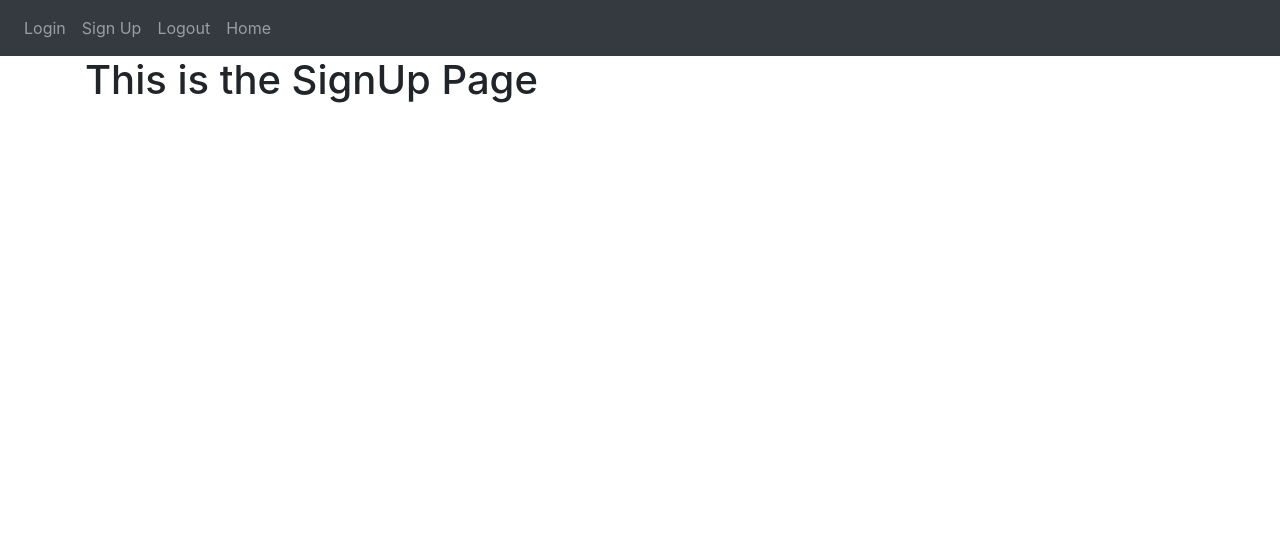
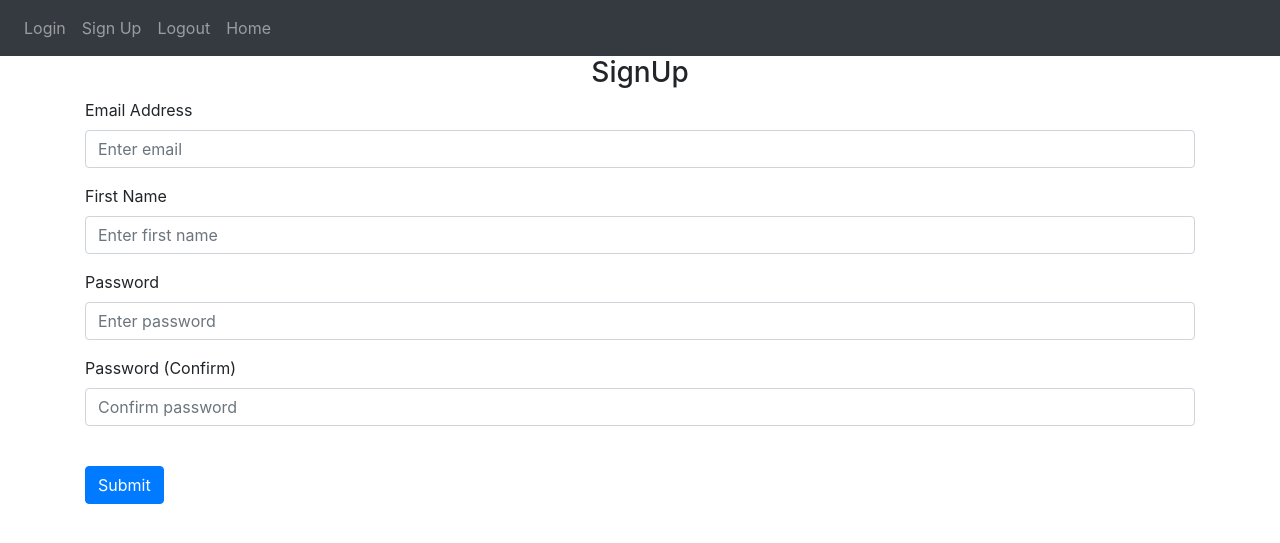
Before and after one commit to Sandra2021211/Flask-PersonalNotesApp, a Flask app: page /sign-up in a window 1280 px wide. Shown: the top 543 px of the page. Run offline with Flask 3, Linux system fonts and the light colour scheme; some libraries are stand-ins or nearby versions.

Commit message:
Added SignUp page with Bootstrap

```diff
--- a/website/auth.py
+++ b/website/auth.py
@@ -4,7 +4,7 @@ auth=Blueprint('auth', __name__)
 
 @auth.route('/login')
 def login():
-    return render_template("login.html",text="Testing")
+    return render_template("login.html")
 
 @auth.route('/logout')
 def logout():
--- a/website/templates/login.html
+++ b/website/templates/login.html
@@ -4,5 +4,5 @@
 
 {% block content %}
 <h1>This is the Login Page </h1>
-{{ text }}
+
 {% endblock %}
--- a/website/templates/sign_up.html
+++ b/website/templates/sign_up.html
@@ -2,4 +2,33 @@
 
 {% block title %} SignUp {% endblock %}
 
-{% block content %} <h1>This is the SignUp Page </h1> {% endblock %}
+{% block content %}
+
+<form method="POST">
+    <h3 align="center">SignUp</h3>
+    <div class="form-group">
+        <label for="email">Email Address</label>
+        <input type="email" class="form-control" id="email" name="email" placeholder="Enter email" />
+    </div>
+
+    <div class="form-group">
+        <label for="firstName">First Name</label>
+        <input type="text" class="form-control" id="firstName" name="firstName" placeholder="Enter first name" />
+    </div>
+
+    <div class="form-group">
+        <label for="password1">Password</label>
+        <input type="password" class="form-control" id="password1" name="password1" placeholder="Enter password" />
+    </div>
+
+    <div class="form-group">
+        <label for="password2">Password (Confirm)</label>
+        <input type="password" class="form-control" id="password2" name="password2" placeholder="Confirm password" />
+    </div>
+    <br>
+    <button type="submit" class="btn btn-primary">Submit</button>
+</form>
+
+
+
+{% endblock %}
```
